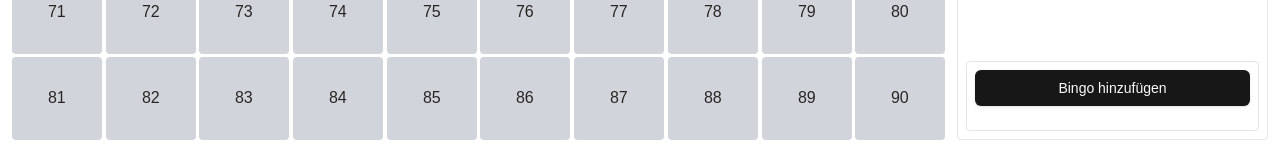
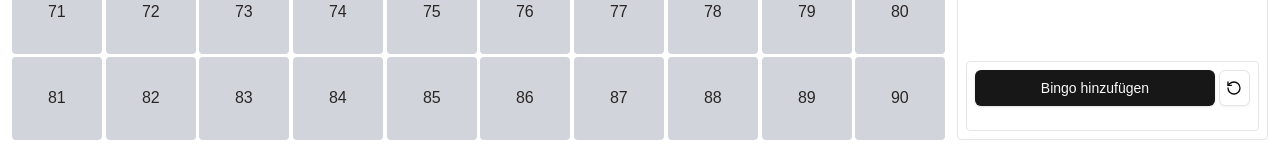
Before and after one commit to GerritHillebrecht/bingo, a Next.js app: page /game in a window 1280 px wide. Shown: the part 648-797 px from the top of the page. Built offline with nearby package versions, Linux system fonts and the light colour scheme; no server answers.

Commit message:
feat: add tooltip component and update game page with reset confirmation

```diff
--- a/app/game/page.tsx
+++ b/app/game/page.tsx
@@ -10,6 +10,7 @@
 import useSound from "use-sound";
 import { toast } from "sonner";
 import LetterPullup from "@/components/ui/letter-pullup";
+import { RotateCcw } from "lucide-react";
 
 import {
   Dialog,
@@ -21,6 +22,13 @@
   DialogTitle,
   DialogTrigger,
 } from "@/components/ui/dialog";
+
+import {
+  Tooltip,
+  TooltipContent,
+  TooltipProvider,
+  TooltipTrigger,
+} from "@/components/ui/tooltip";
 
 import { WinnersTable } from "@/components/game/winners";
 import { Input } from "@/components/ui/input";
@@ -73,6 +81,12 @@
 
         return save_to_storage(newPulledNumbers, winners);
       }
+    }
+  }
+
+  function confirmReset() {
+    if (confirm("Sind Sie sicher, dass Sie das Spiel neustarten möchten?")) {
+      handleNewGameStart();
     }
   }
 
@@ -192,6 +206,7 @@
           </div>
           <div className="border rounded bg-white p-2">
             <div className="flex flex-col items-center justify-center pb-4">
+              <div className="flex items-center w-full gap-1">
                 <Dialog>
                   <DialogTrigger asChild>
                     <Button className="w-full">Bingo hinzufügen</Button>
@@ -225,6 +240,24 @@
                     </DialogFooter>
                   </DialogContent>
                 </Dialog>
+
+                <TooltipProvider>
+                  <Tooltip>
+                    <TooltipTrigger asChild>
+                      <Button
+                        onClick={confirmReset}
+                        variant="outline"
+                        size="icon"
+                      >
+                        <RotateCcw size={24} />
+                      </Button>
+                    </TooltipTrigger>
+                    <TooltipContent>
+                      <p>Neustarten</p>
+                    </TooltipContent>
+                  </Tooltip>
+                </TooltipProvider>
+              </div>
             </div>
             {winners.length > 0 && <WinnersTable winners={winners} />}
           </div>
--- a/app/layout.tsx
+++ b/app/layout.tsx
@@ -15,8 +15,8 @@
 });
 
 export const metadata: Metadata = {
-  title: "Create Next App",
-  description: "Generated by create next app",
+  title: "Bingo!",
+  description: "Your next bingo game awaits.",
 };
 
 export default function RootLayout({
--- /dev/null
+++ b/components/ui/tooltip.tsx
@@ -0,0 +1,32 @@
+"use client"
+
+import * as React from "react"
+import * as TooltipPrimitive from "@radix-ui/react-tooltip"
+
+import { cn } from "@/lib/utils"
+
+const TooltipProvider = TooltipPrimitive.Provider
+
+const Tooltip = TooltipPrimitive.Root
+
+const TooltipTrigger = TooltipPrimitive.Trigger
+
+const TooltipContent = React.forwardRef<
+  React.ElementRef<typeof TooltipPrimitive.Content>,
+  React.ComponentPropsWithoutRef<typeof TooltipPrimitive.Content>
+>(({ className, sideOffset = 4, ...props }, ref) => (
+  <TooltipPrimitive.Portal>
+    <TooltipPrimitive.Content
+      ref={ref}
+      sideOffset={sideOffset}
+      className={cn(
+        "z-50 overflow-hidden rounded-md bg-primary px-3 py-1.5 text-xs text-primary-foreground animate-in fade-in-0 zoom-in-95 data-[state=closed]:animate-out data-[state=closed]:fade-out-0 data-[state=closed]:zoom-out-95 data-[side=bottom]:slide-in-from-top-2 data-[side=left]:slide-in-from-right-2 data-[side=right]:slide-in-from-left-2 data-[side=top]:slide-in-from-bottom-2",
+        className
+      )}
+      {...props}
+    />
+  </TooltipPrimitive.Portal>
+))
+TooltipContent.displayName = TooltipPrimitive.Content.displayName
+
+export { Tooltip, TooltipTrigger, TooltipContent, TooltipProvider }
--- a/package.json
+++ b/package.json
@@ -16,6 +16,7 @@
     "@radix-ui/react-progress": "^1.1.0",
     "@radix-ui/react-separator": "^1.1.0",
     "@radix-ui/react-slot": "^1.1.0",
+    "@radix-ui/react-tooltip": "^1.1.4",
     "canvas-confetti": "^1.9.3",
     "class-variance-authority": "^0.7.0",
     "clsx": "^2.1.1",
```
Also changed, not shown: 1 other file (tests, documents, lock files or other folders). Lines whose indentation alone changed are shown as unchanged.
